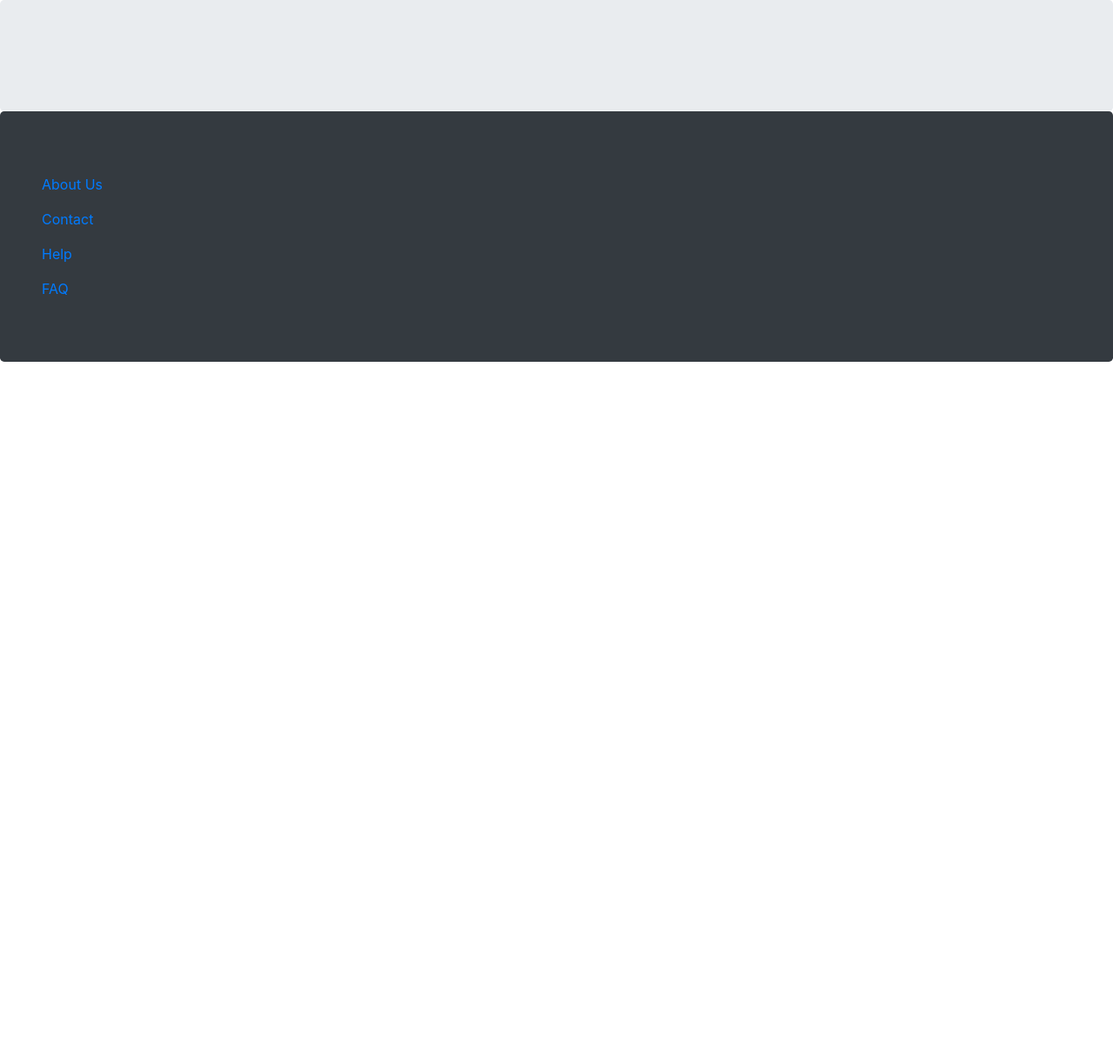
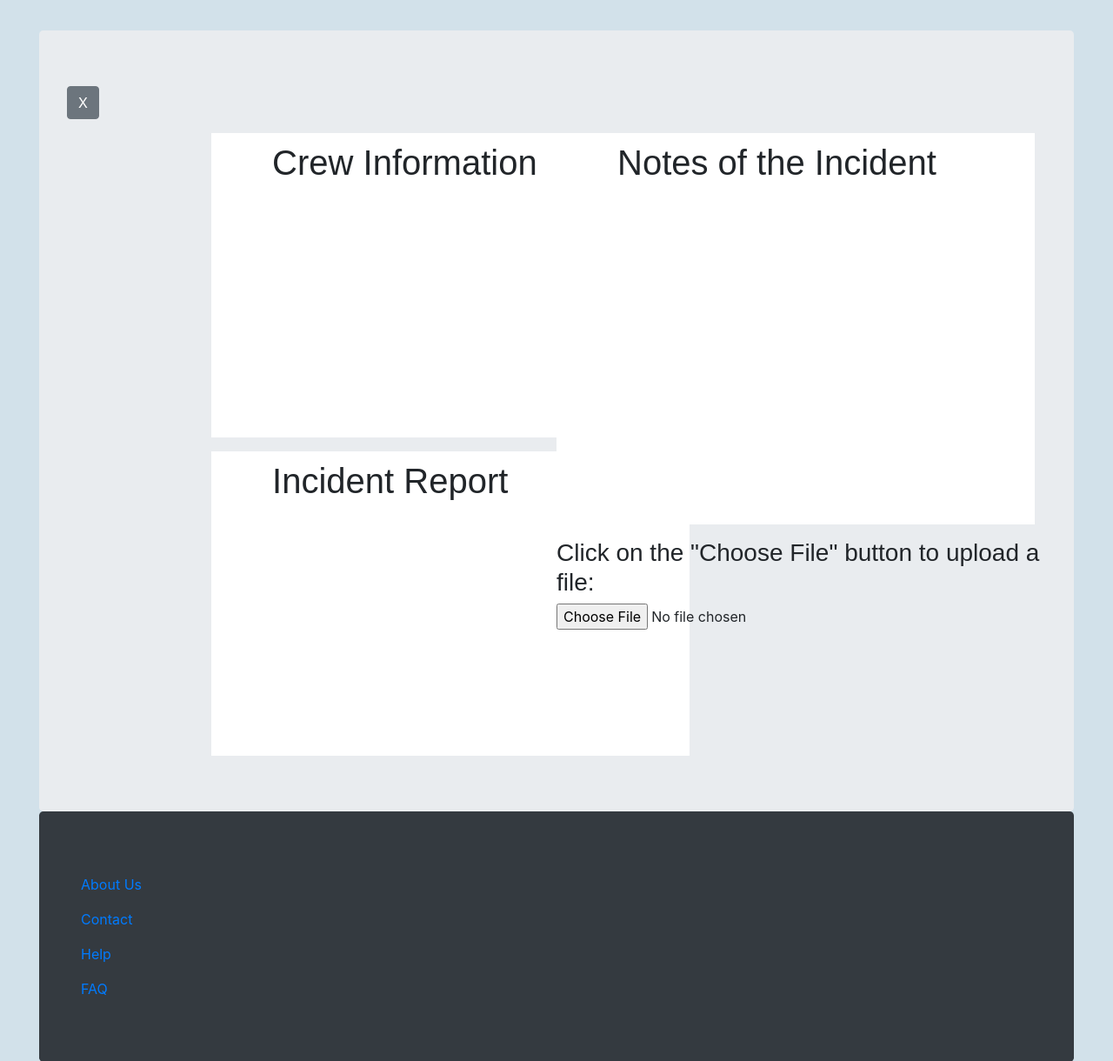
Before and after one commit to KonarkRajMisra/gits, a Flask app: template gitsapp/templates/Inspectors/LEGI_report.html in a window 1280 px wide. Shown: the top 1220 px of the page at 87% size. Before the commit the page ends 416 px from the top, so only its background shows below. Run offline with Flask 2, Linux system fonts and the light colour scheme; the template is opened without the code that fills it, so the values that code supplies are empty.

Commit message:
added reports view

```diff
--- a/gitsapp/templates/Inspectors/LEGI_report.html
+++ b/gitsapp/templates/Inspectors/LEGI_report.html
@@ -1,4 +1,104 @@
 {% extends "base.html" %}
 {% block content %}
+<title>Law Enforcement Graffiti Incident Entry </title> <!-- This is title of page tab -->
+<link href="{{url_for('static', filename='styles/ccie_style_sheet.css')}}" rel="stylesheet">
+<a class="btn btn-secondary" href="{{url_for('core.index')}}"> X</a>
+<div class="page_container">
+
+
+    <form method=POST>
+
+        <div class="column">
+            <!-- This is for the crew info -->
+            <div class="info_box">
+                <h1>Crew Information</h1>
+                <!-- This is the first column of input-->
+                <div class="column">
+                    <!-- <form method="POST"> -->
+                    {{report.first_name}} <br>
+
+                    {{report.supervisor_fname}} <br>
+
+
+                    {{report.crew_id}} <br>
+
+
+                    {{report.scale_of_cleanup}} <br>
+
+
+
+
+                    <!-- </form> -->
+                </div>
+                <!-- This is the second column of input-->
+                <div class="column">
+                    <!-- <form method="POST"> -->
+                    {{report.last_name}} <br>
+
+
+                    {{report.supervisor_lname}} <br>
+
+
+                    {{report.date_of_incident}} <br>
+                    <!-- </form> -->
+                </div>
+            </div>
+            <p> </p>
+            <!-- This is for the incident report -->
+            <div class="info_box">
+                <h1>Incident Report</h1>
+                <!-- <form method="POST"> -->
+                {{report.type_of_building}}
+
+                <!-- </form> -->
+                <br><br>
+
+                <div class="column">
+                    <!-- <form method="POST"> -->
+                    {{report.street_address}}<br>
+
+
+                    {{report.zipcode}}<br>
+                </div>
+
+                <div class="column">
+                    <!-- <form method="POST"> -->
+                    {{report.cross_street}}<br>
+
+
+                    {{report.state}}
+                    <!-- </form> -->
+
+                </div>
+                <!-- <div id="map"></div> -->
+
+            </div>
+        </div>
+
+
+        <p></p>
+        <div class="column">
+            <!-- This is for the notes -->
+            <div class="info_box2">
+                <h1>Notes of the Incident</h1>
+                <label for="w3review"></label>
+                {{report.notes}}
+            </div>
+            <p></p>
+            <!-- TODO: FIX - Once we figure out how to upload files-->
+            <h3>Click on the "Choose File" button to upload a file:</h3>
+            <!-- <form method="POST"> -->
+            <input type="file" id="myFile" name="filename">
+
+            <!-- </form> -->
+        </div>
+        <br>
+
+
+    </form>
+
+
+
+</div>
 
 {% endblock %}
--- a/gitsapp/templates/Reporters/CCIE_report.html
+++ b/gitsapp/templates/Reporters/CCIE_report.html
@@ -29,7 +29,7 @@
                     {{form.cleanup()}}
 
 
-                    {{form.submit}}
+
                     <!-- </form> -->
                 </div>
                 <!-- This is the second column of input-->
@@ -101,7 +101,8 @@
 
             <!-- </form> -->
         </div>
-
+        <br>
+        {{form.submit}}
 
     </form>
 
```
Also changed, not shown: gitsapp/inspectors/forms.py (+8 -2 lines), gitsapp/inspectors/views.py (+10 -12 lines), gitsapp/templates/Inspectors/all_reports.html (added, +47 -0 lines), gitsapp/templates/Inspectors/inspector_dash.html (+6 -3 lines).
